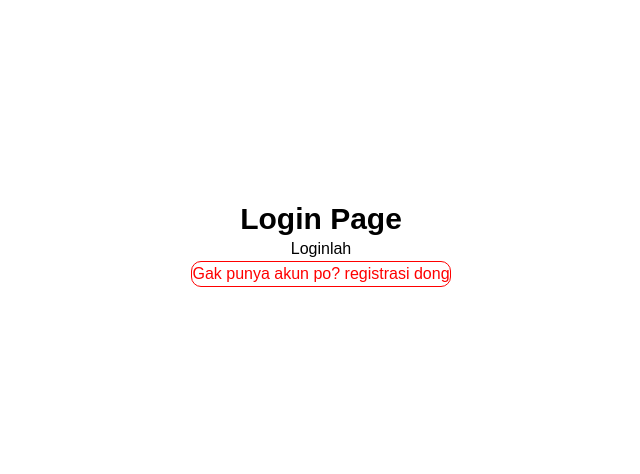
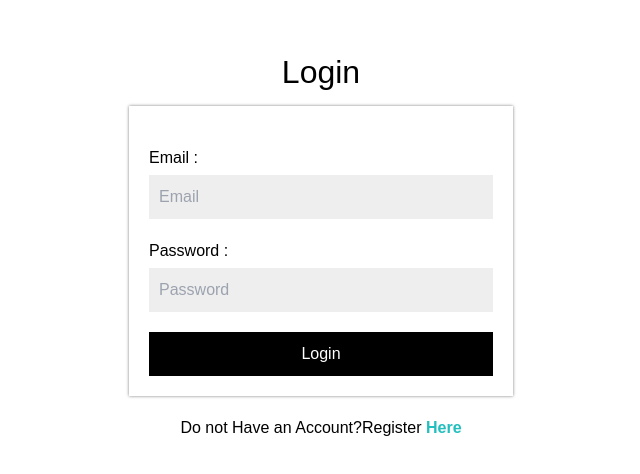
Before and after one commit to azisyulianas/next-js-13.4.7, a Next.js app: page /auth/login in a window 1280 px wide. Shown: the part 156-630 px from the top of the page, without its empty margins (319-959 px from the left). Built offline with nearby package versions, Linux system fonts and the light colour scheme.

Commit message:
Tutorial Next JS Bahasa Indonesia Pages Router : 15.Login Multi Role

```diff
--- a/src/middleware.ts
+++ b/src/middleware.ts
@@ -1,10 +1,10 @@
 import { NextResponse } from "next/server";
 import type { NextRequest } from "next/server";
-import withAuth from "./middlewares/withauth";
+import withAuth from "./middlewares/withAuth";
 
 export function mainMiddleware(req: NextRequest){
   const res = NextResponse.next();
   return res
 }
 
-export default withAuth(mainMiddleware, ['/profile'])
+export default withAuth(mainMiddleware, ['/profile', '/admin'])
--- a/src/middlewares/withAuth.ts
+++ b/src/middlewares/withAuth.ts
@@ -1,5 +1,7 @@
 import { getToken } from "next-auth/jwt";
 import { NextFetchEvent, NextMiddleware, NextRequest, NextResponse } from "next/server";
+
+const onlyAdmin = ['/admin']
 
 export default function withAuth(middleware: NextMiddleware, requireAuth:string[]=[]){
   return async (req:NextRequest, next:NextFetchEvent) => {
@@ -10,8 +12,12 @@
         secret:process.env.NEXTAUTH_SECRET,
       });
       if(!token){
-        const url = new URL('/', req.url);
+        const url = new URL('/auth/login', req.url);
+        url.searchParams.set("callbackUrl", encodeURI(req.url))
         return NextResponse.redirect(url);
+      }
+      if (token.role !== 'admin' && onlyAdmin.includes(pathname)){
+        return NextResponse.redirect(new URL('/', req.url));
       }
       return middleware(req, next)
     }
--- /dev/null
+++ b/src/pages/admin/index.tsx
@@ -0,0 +1,9 @@
+const AdminPage = () => {
+  return (
+    <div>
+      <h1>Admin Page</h1>
+    </div>
+  )
+}
+
+export default AdminPage
--- a/src/pages/api/auth/[...nextauth].ts
+++ b/src/pages/api/auth/[...nextauth].ts
@@ -1,3 +1,5 @@
+import { signIn } from "@/utils/firebase/services";
+import { compare } from "bcrypt";
 import NextAuth, { NextAuthOptions } from "next-auth";
 import Credentials from "next-auth/providers/credentials";
 
@@ -12,23 +14,20 @@
       name:"Credentials",
       credentials:{
         email:{label:"Email", type:"email"},
-        fullname:{label:"Fullname", type:"text"},
         password:{label:"Password", type:"password"}
       },
       async authorize(credentials: any) {
-        const {email, password, fullname} = credentials as {
+        const {email, password} = credentials as {
           email:string;
           password:string;
           fullname:string;
         }
-        const user = {
-          id:1,
-          email: email,
-          password: password,
-          fullname:fullname
-        }
+        const user:any = await signIn({email});
         if (user){
-          // console.log(user)
+          const passwordConfrim = await compare(password, user.password)
+          if (!passwordConfrim){
+            return null
+          }
           return user
         }else{
           return null
@@ -41,8 +40,8 @@
       if(account?.provider === 'credentials'){
         token.email = user.email;
         token.fullname = user.fullname;
+        token.role = user.role;
       }
-      // console.log({token, user, account, profile})
       return token
     },
     async session({session, token}:any) {
@@ -52,9 +51,14 @@
       if ("fullname" in token){
         session.user.fullname = token.fullname
       }
-      // console.log({session, token})
+      if ("role" in token){
+        session.user.role = token.role
+      }
       return session
     }
+  },
+  pages:{
+    signIn:'/auth/login'
   }
 }
 
--- a/src/pages/index.tsx
+++ b/src/pages/index.tsx
@@ -1,12 +1,14 @@
+import { useSession } from 'next-auth/react'
 import Head from 'next/head'
 
 export default function Home() {
+  const {data}:any = useSession()
   return (
     <div>
       <Head>
         <title>Home</title>
       </Head>
-      <div> Hello Azis Yulianas</div>
+      <div> Hello { data && data.user.fullname }</div>
     </div>
   )
 }
--- a/src/utils/firebase/services.ts
+++ b/src/utils/firebase/services.ts
@@ -18,6 +18,23 @@
   const snapshot = await getDoc(doc(firestore, collectionName, id));
   const data = snapshot.data();
   return data
+}
+
+export async function signIn(userData:{email:string}) {
+  const q = query(
+    collection(firestore, "users"),
+    where("email", "==", userData.email)
+  );
+  const snapshot = await getDocs(q);
+  const data = snapshot.docs.map((doc)=>({
+    id: doc.id,
+    ...doc.data(),
+  }))
+  if (data){
+    return data[0];
+  }else{
+    return null
+  }
 }
 
 export async function signUp(userData:{
--- a/src/views/Auth/Login/Login.module.scss
+++ b/src/views/Auth/Login/Login.module.scss
@@ -1,10 +1,44 @@
-@import "@/styles/colors.scss";
-
-.login{
+.login {
   display: flex;
+  align-items: center;
+  justify-content: center;
   flex-direction: column;
-  justify-content: center;
-  align-items: center;
   height: 100vh;
-  background-color: map-get($schema, $key: primary );
+  width: 100vw;
+  &__title {
+    font-size: 32px;
+    margin-bottom: 10px;
+  }
+  &__error {
+    color: red;
+    margin-bottom: 10px;
+  }
+  &__form{
+    width: 30%;
+    padding: 20px;
+    box-shadow: 0 0 3px rgba($color: #000000, $alpha: 0.5);
+    margin-bottom: 20px;
+    &__item{
+      display: flex;
+      flex-direction: column;
+      margin: 20px 0;
+      &__input {
+        padding: 10Px;
+        background-color: #eee;
+        margin-top: 5px;
+      }
+      &__button {
+        background-color: #000000;
+        color: #fff;
+        width: 100%;
+        padding: 10px;
+      }
+    }
+  }
+  &__link{
+    a{
+      color: #23bebe;
+      font-weight: bold;
+    }
+  }
 }
--- a/src/views/Auth/Login/index.tsx
+++ b/src/views/Auth/Login/index.tsx
@@ -1,21 +1,63 @@
-import Link from "next/link"
-import { useRouter } from "next/router"
-import style from "./Login.module.scss"
+import Link from "next/link";
+import style from './Login.module.scss'
+import { useState } from "react";
+import { useRouter } from "next/router";
+import { signIn } from "next-auth/react";
 
-const LoginView = () =>{
-  const { push } = useRouter()
-  const handlerLogin = () => {
-    push("/product")
+const LoginView = () => {
+  const [isLoading, setIsLoading] = useState(false)
+  const [error, setError] = useState("")
+
+  const {push, query} = useRouter();
+  const callbackUrl:any = query.callbackUrl || '/';
+
+  const handleSubbmit = async (event:any) => {
+    event.preventDefault()
+    setError("")
+    setIsLoading(true)
+
+    try {
+      const res = await signIn("credentials",{
+        redirect: false,
+        email : event.target.email.value,
+        password : event.target.password.value,
+        callbackUrl
+      })
+      if(!res?.error){
+        setIsLoading(false)
+        push(callbackUrl)
+      }else{
+        setError("Email or Password Incorrect")
+        setIsLoading(false)
+      }
+    } catch (error:any) {
+      setError("Email or Password Incorrect")
+      setIsLoading(false)
+    }
   }
+
   return (
     <div className={style.login}>
-      <h1 className="text-3xl font-bold">Login Page</h1>
-      <button onClick={()=>handlerLogin()}>Loginlah</button>
-      <p style={{color:"red", border:"1px solid red", borderRadius:"10px"}}>
-        Gak punya akun po? <Link href={'/auth/register'}>registrasi dong</Link>
-      </p>
+      <h1 className={style.login__title}>Login</h1>
+      {error && <p className={style.login__error}>{error}</p>}
+      <div className={style.login__form}>
+        <form onSubmit={handleSubbmit}>
+          <div className={style.login__form__item}>
+            <label htmlFor="email" className={style.login__form__item__label}>Email :</label>
+            <input type="email" placeholder="Email" name="email" id="email" className={style.login__form__item__input}/>
+          </div>
+          <div className={style.login__form__item}>
+            <label htmlFor="password" className={style.login__form__item__label}>Password :</label>
+            <input type="password" placeholder="Password" name="password" id="password" className={style.login__form__item__input}/>
+          </div>
+          <button className={style.login__form__item__button} type="submit" disabled={isLoading}>
+            {isLoading ? "Loading...": "Login"}
+          </button>
+        </form>
+      </div>
+      <p className={style.login__link}>Do not Have an Account?Register <Link href={'/auth/register'}>Here</Link></p>
     </div>
-    )
+   )
 }
 
-export default LoginView
+export default LoginView;
```
